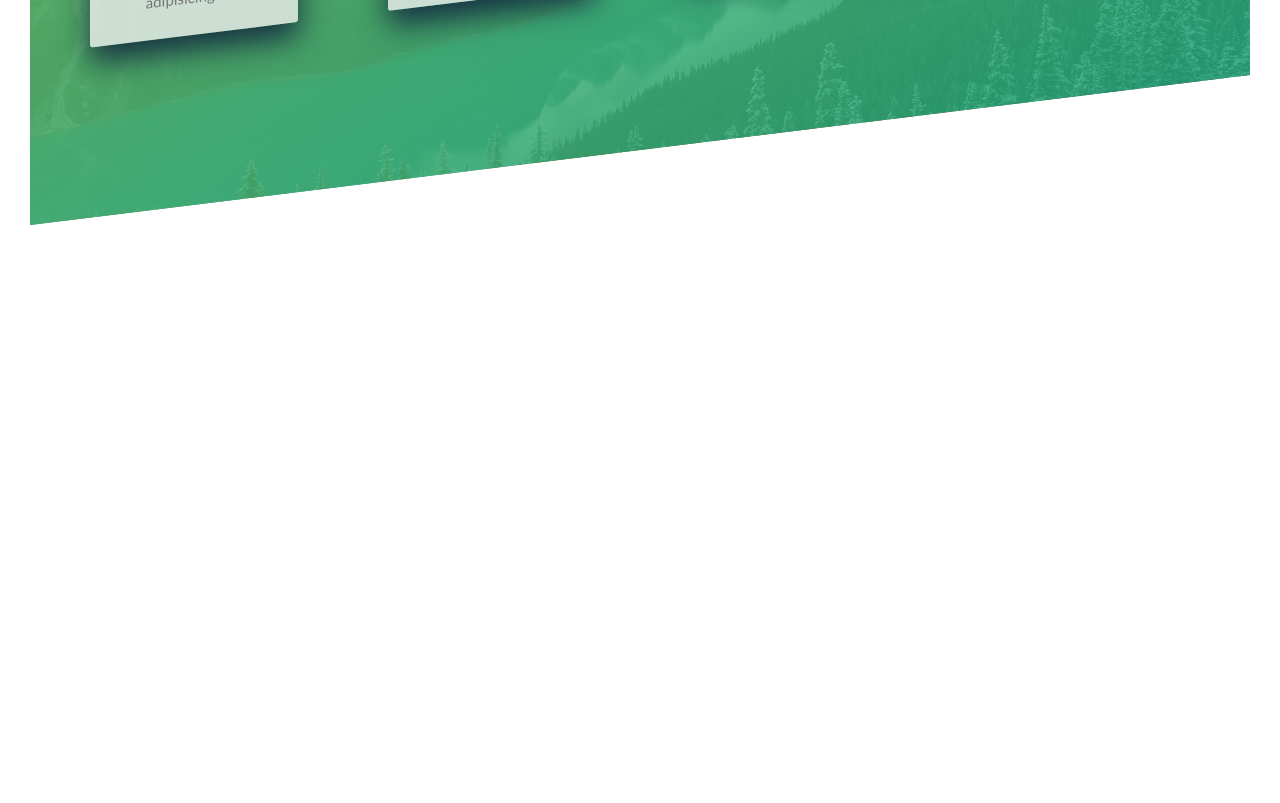
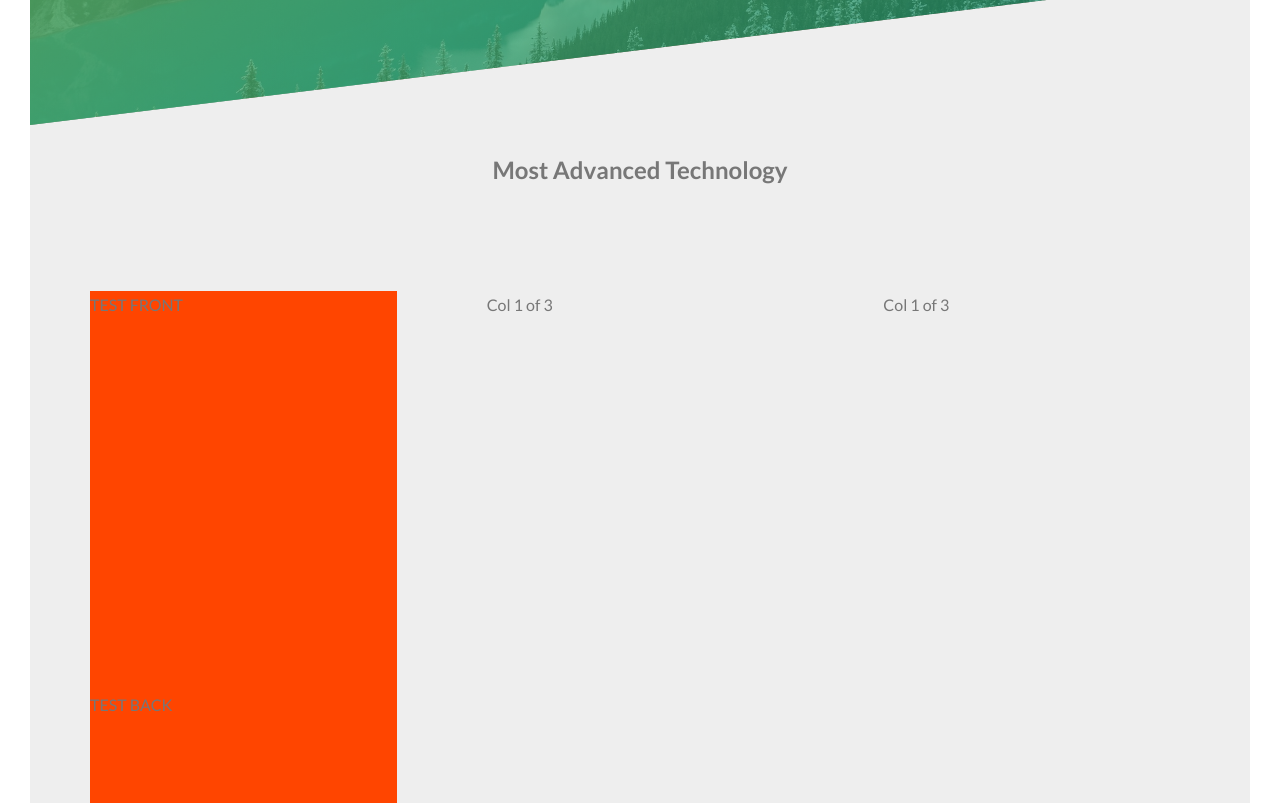
Before and after one commit to mindelias/Static-page-stat01, a website: page index.html in a window 1280 px wide. Shown: the part 1997-2800 px from the top of the page. Before the commit the page ends 2222 px from the top, so only its background shows below. Drawn offline with Linux system fonts and the light colour scheme.

Commit message:
add second section

```diff
--- a/index.html
+++ b/index.html
@@ -135,6 +135,37 @@
           </div>
         </div>
       </section>
+
+      <section class="section-tours">
+        <div class="u-text-center u-margin-bottom-lg">
+          <h2 class="header-secondary">
+            Most Advanced Technology
+          </h2>
+        </div>
+
+        <div class="row">
+          <div class="col-1-of-3">
+            <div class="card">
+              <div class="card-side card-side-front">
+                TEST FRONT
+              </div>
+              <div class="card-side card-side-back">
+                TEST BACK
+              </div>
+            </div>
+          </div>
+          <div class="col-1-of-3">
+            <div class="card">
+              Col 1 of 3
+            </div>
+          </div>
+          <div class="col-1-of-3">
+            <div class="card">
+              Col 1 of 3
+            </div>
+          </div>
+        </div>
+      </section>
     </main>
 
     <!-- <section class="grid-test">
--- a/sass/components/_compositions.scss
+++ b/sass/components/_compositions.scss
@@ -48,9 +48,13 @@
     -webkit-background-clip: text;
     color: transparent;
   }
-  &:hover{
+  &:hover {
     transform: translateY(-1.5rem) scale(1.03);
   }
+}
 
-
+.section-tours{
+  background-color: $mainWhite;
+  padding:20rem 0 15rem 0rem;
+  margin-top: -10rem;
 }
--- /dev/null
+++ b/sass/components/cards.scss
@@ -0,0 +1,21 @@
+.card {
+  perspective: 150rem;
+  -moz-perspective: 150rem;
+
+  &-side {
+    background-color: orangered;
+    height: 40rem;
+    transition: all 0.8s;
+
+    &-front{
+        background-color: orangered;
+    }
+    &-back{
+
+    }
+  }
+
+  &:hover &-side {
+    transform: rotateY(180deg);
+  }
+}
--- a/sass/layout/grid.scss
+++ b/sass/layout/grid.scss
@@ -19,7 +19,7 @@
   }
   .col-1-of-3 {
     width: calc((100% - 2 * #{$grid-gap-horizontal}) / 3);
-    background-color: $red;
+    // background-color: $red;
   }
   .col-2-of-3 {
     width: calc(2 *((100% - 2 * #{$grid-gap-horizontal}) / 3) + #{$grid-gap-horizontal});
--- a/sass/main.scss
+++ b/sass/main.scss
@@ -9,6 +9,7 @@
 
 @import "components/button";
 @import "components/compositions";
+@import "components/cards.scss";
 
 @import "layout/grid";
 @import "pages/home";
@@ -42,7 +43,7 @@ body {
   background-image: linear-gradient(
       to right bottom,
       rgba($lightGreen, 0.8),
-      rgba($darkGreen, 0.8)
+      rgba($darkGreen, 0.6)
     ),
     url("../img/hero.jpg");
   background-size: cover;
--- a/sass/pages/_home.scss
+++ b/sass/pages/_home.scss
@@ -19,12 +19,16 @@
 
 .section-features {
   padding: 15rem 0;
+  margin-top: -10rem;
   background-image: linear-gradient(
       to right bottom,
       rgba($lightGreen, 0.8),
-      rgba($darkGreen, 0.8)
+      rgba($darkGreen, 0.6)
     ),
     url("../img/nat-4.jpg");
   background-size: cover;
   transform: skewY(-7deg);
+  & > * {
+    transform: skewY(7deg);
+  }
 }
```
Also changed, not shown: css/style.css.
